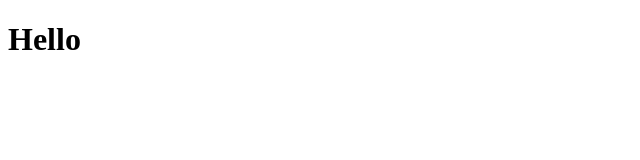
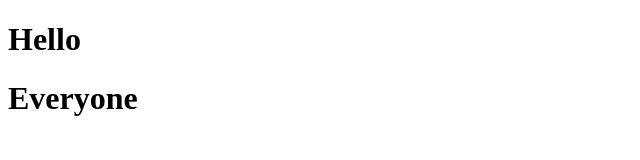
Before and after one commit to himanshuJ01/fresherbatch-17march22, a plain HTML site: page index.html in a window 1280 px wide. Shown: the whole page, without its empty margins (0-640 px from the left). Drawn offline with Linux system fonts and the light colour scheme.

Commit message:
third commit

```diff
--- a/index.html
+++ b/index.html
@@ -8,5 +8,6 @@
 </head>
 <body>
     <h1>Hello</h1>
+    <h1>Everyone</h1>
 </body>
 </html>
```
